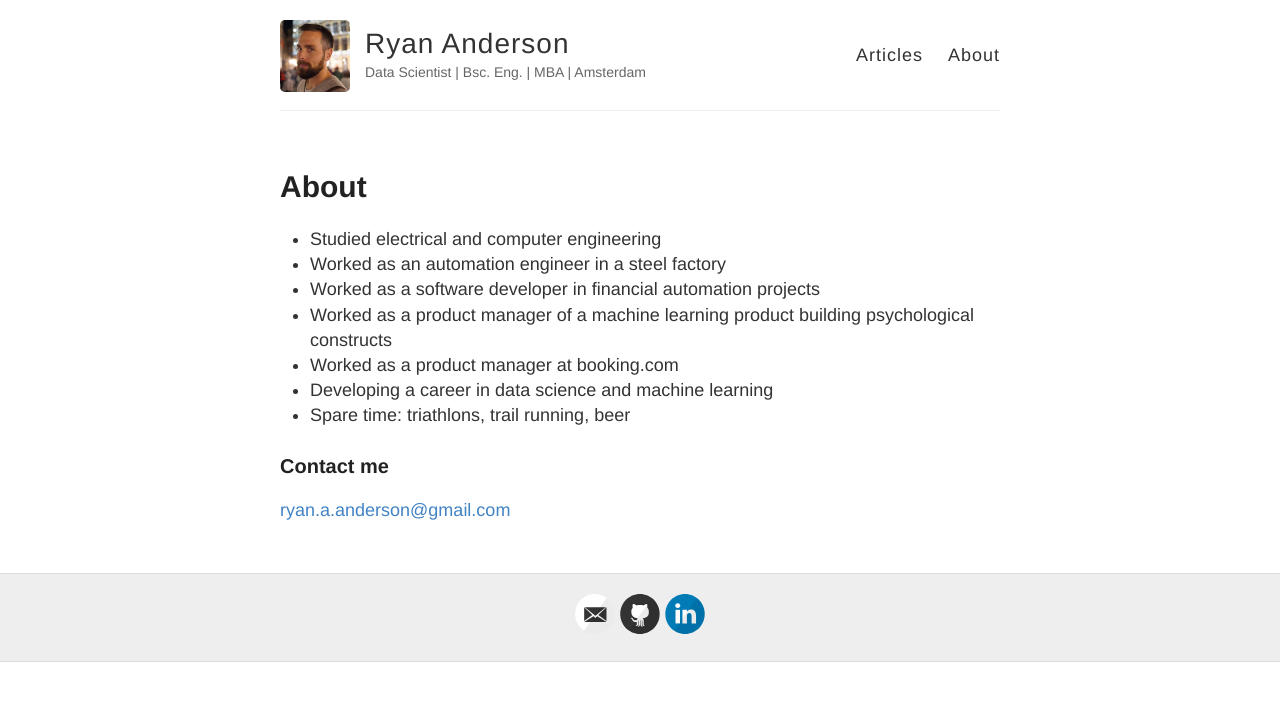
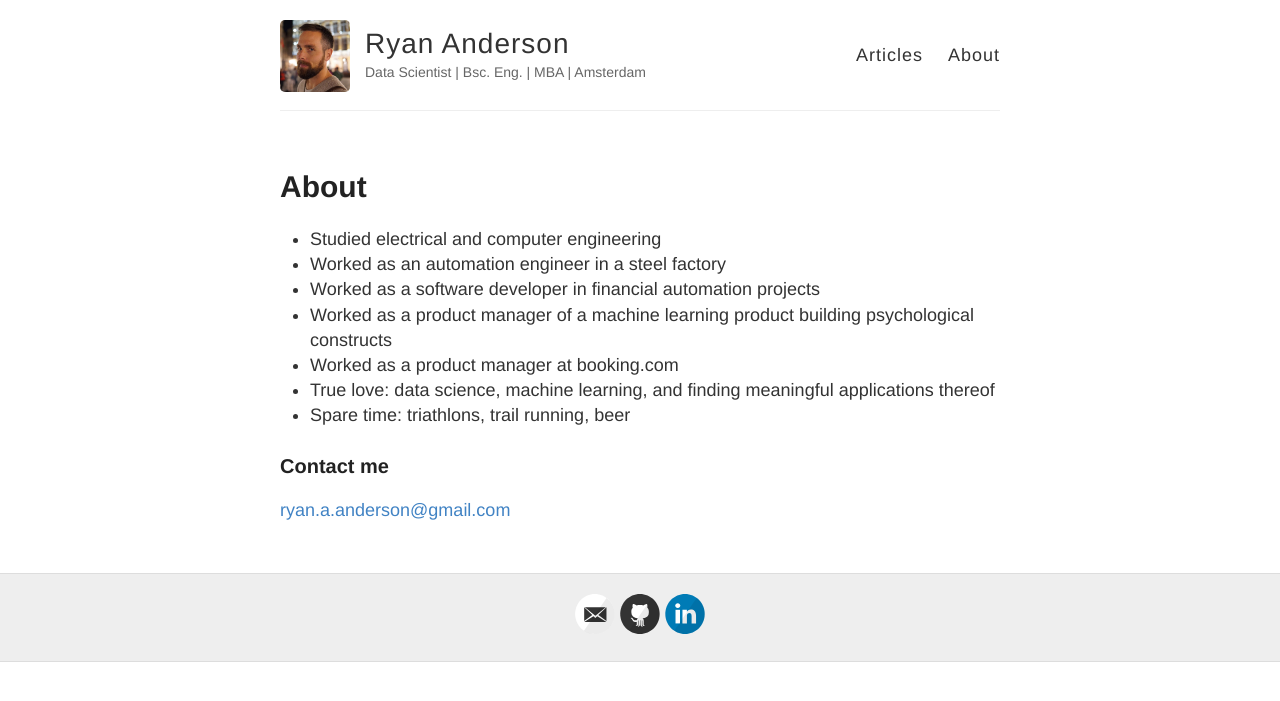
Before and after one commit to ryan-anderson-ds/ryan-anderson-ds.github.io, a Jekyll site: the page built from about.md, in a window 1280 px wide. Shown: the top 701 px of the page. Built offline with Jekyll 4.4.1, drawn with Linux system fonts in a browser that asks for light colours.

Commit message:
Update about.md

```diff
--- a/about.md
+++ b/about.md
@@ -9,7 +9,7 @@ permalink: /about/
 * Worked as a software developer in financial automation projects
 * Worked as a product manager of a machine learning product building psychological constructs
 * Worked as a product manager at booking.com
-* Developing a career in data science and machine learning
+* True love: data science, machine learning, and finding meaningful applications thereof
 * Spare time: triathlons, trail running, beer
 
 ### Contact me
```
